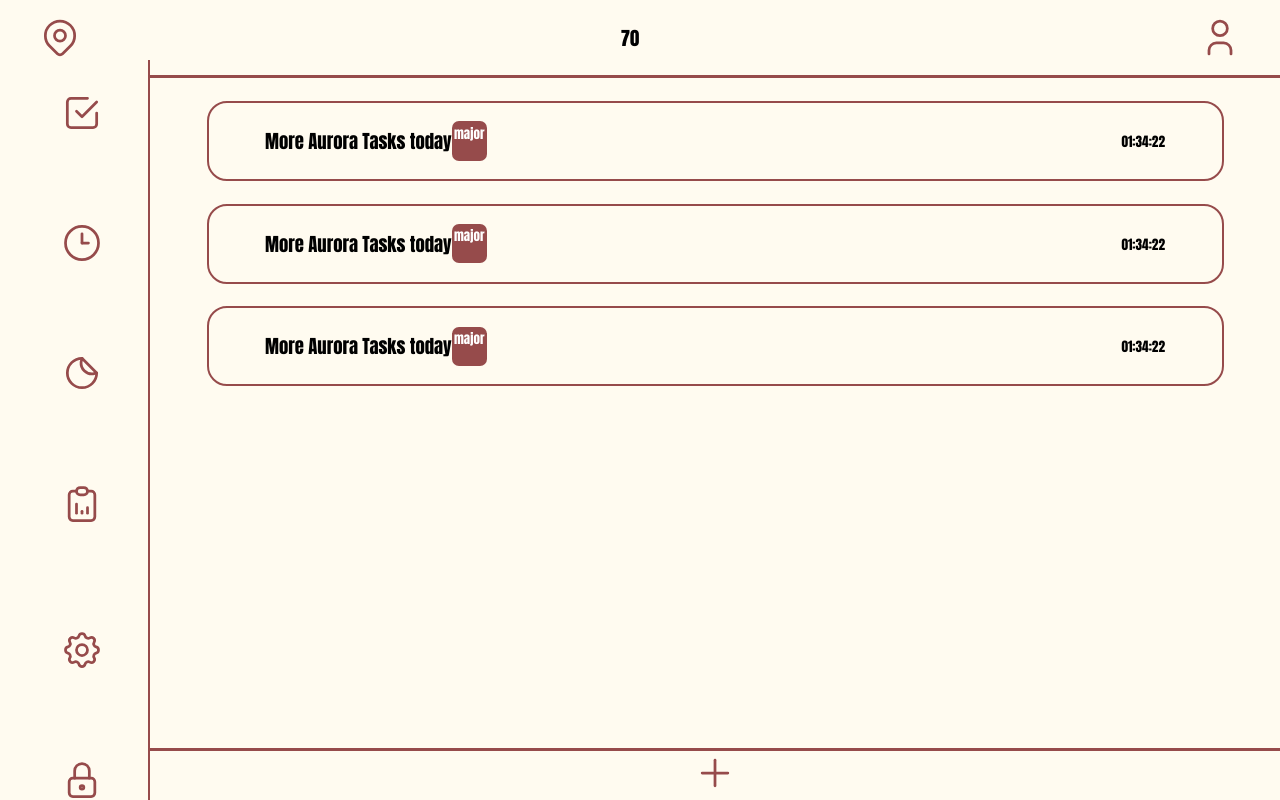
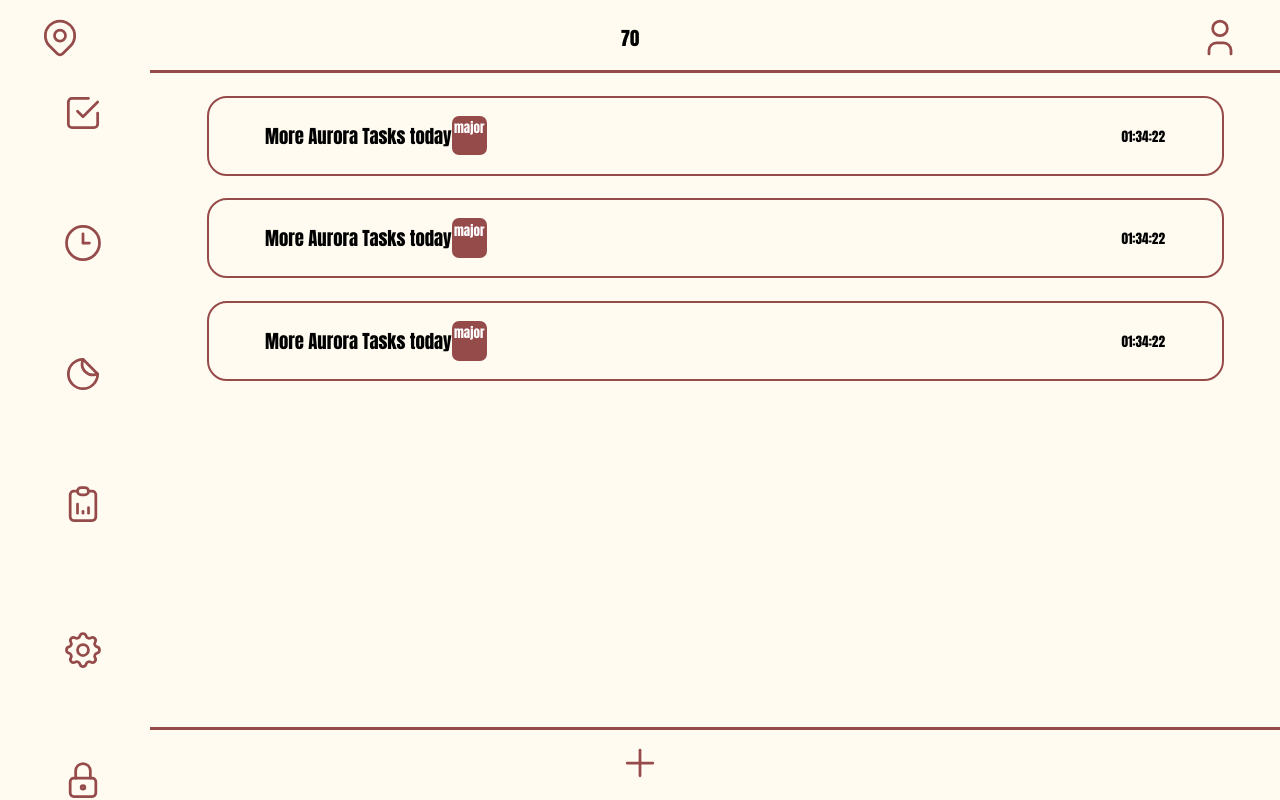
Before and after one commit to ellalearns/aurora-fe, a React (Create React App) app: page / in a window 1280 px wide. Built offline with nearby package versions, Linux system fonts and the light colour scheme.

Commit message:
a few style changes

```diff
--- a/src/styles/App.css
+++ b/src/styles/App.css
@@ -24,13 +24,13 @@ body {
     align-items: center;
     justify-items: center;
 }
-
+/*
 .footer {
     position: fixed;
     bottom: 0;
-    border-top: 3px solid #964b4b;
-    width: calc(100% - 150px);
+    border-right: 3px solid #964b4b;
+    width: 100vw;
     align-items: center;
     justify-items: center;
     text-align: center;
-}
+} */
--- a/src/styles/Footer.css
+++ b/src/styles/Footer.css
@@ -1,9 +1,18 @@
-
 .footer-nav {
     transition: transform 0.3s;
+    height: 73px;
+    align-content: center;
+    position: fixed;
+    bottom: 0;
+    left: 0;
+    border-top: 3px solid #964b4b;
+    width: 100vw;
+    align-items: center;
+    justify-items: center;
+    text-align: center;
 }
 
-.footer-nav:hover {
+.footer-nav > img:hover {
     transform: scale(1.2);
     cursor: pointer;
 }
--- a/src/styles/Header.css
+++ b/src/styles/Header.css
@@ -9,8 +9,9 @@
     border-bottom: 3px solid #964b4b;
     padding-bottom: 5px;
     padding-top: 5px;
-    min-height: fit-content;
-    max-height: fit-content;
+    /* min-height: fit-content; */
+    /* max-height: fit-content; */
+    height: 73px;
 }
 
 .target, #aurora-icon, #aurora-user {
--- a/src/styles/Sidebar.css
+++ b/src/styles/Sidebar.css
@@ -1,9 +1,8 @@
-
 .sidebar {
     --expandable: false;
     min-width: 150px;
-    min-height: calc(100vh - 7.5%);
-    border-right: 2px solid #964b4b;
+    min-height: calc(100vh - 73px - 73px);
+    /* border-right: 2px solid #964b4b; */
     display: flex;
     flex-direction: column;
     justify-content: space-between;
@@ -22,7 +21,6 @@
     align-items: self-end;
     transform: translateX(100px);
 }
-
 
 .sidebar-items {
     list-style: none;
```
